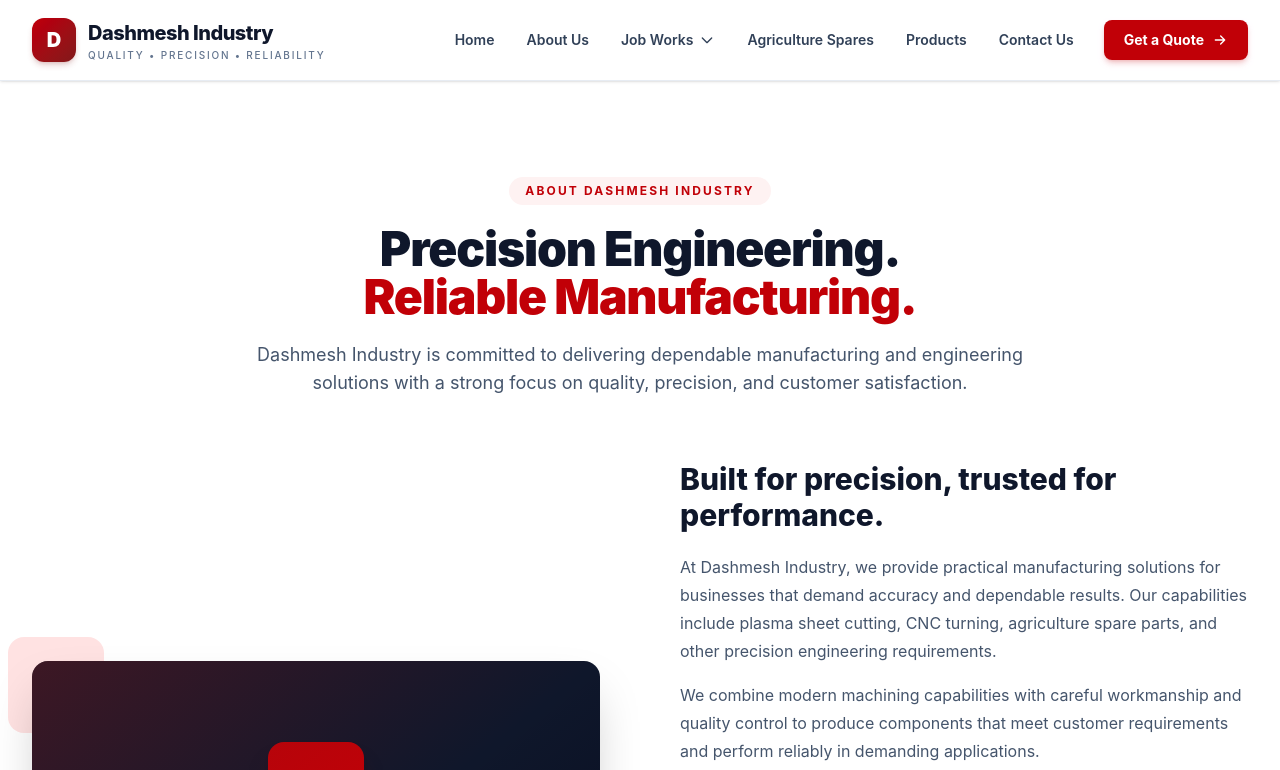
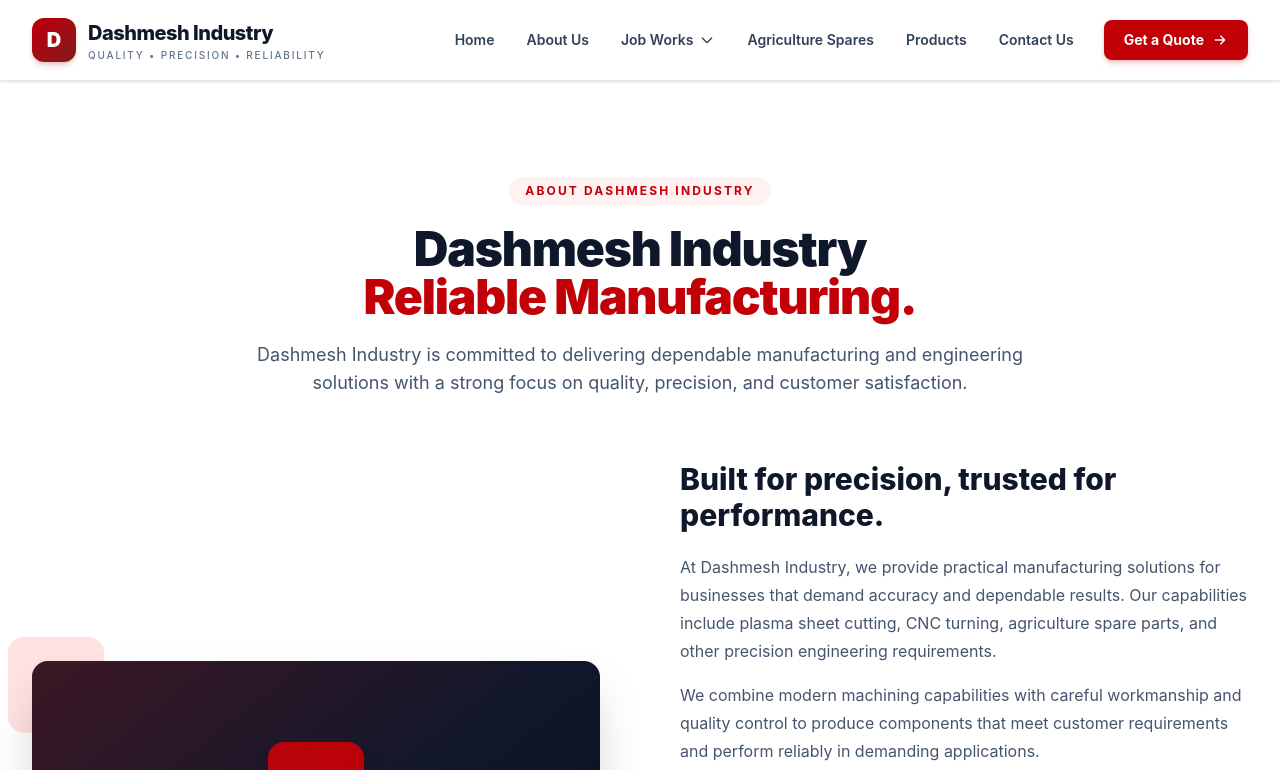
Before and after one commit to parampreet727-hash/Dashmesh, a React (Vite) app: page /about in a window 1280 px wide. Shown: the top 770 px of the page. Built offline with nearby package versions, Linux system fonts and the light colour scheme.

Commit message:
Update About.jsx

```diff
--- a/src/About.jsx
+++ b/src/About.jsx
@@ -11,7 +11,7 @@ const About = () => {
           </span>
 
           <h2 className="mt-5 text-3xl font-black tracking-tight text-slate-900 sm:text-4xl lg:text-5xl">
-            Precision Engineering.
+            Dashmesh Industry
             <span className="block text-red-700">
               Reliable Manufacturing.
             </span>
```
